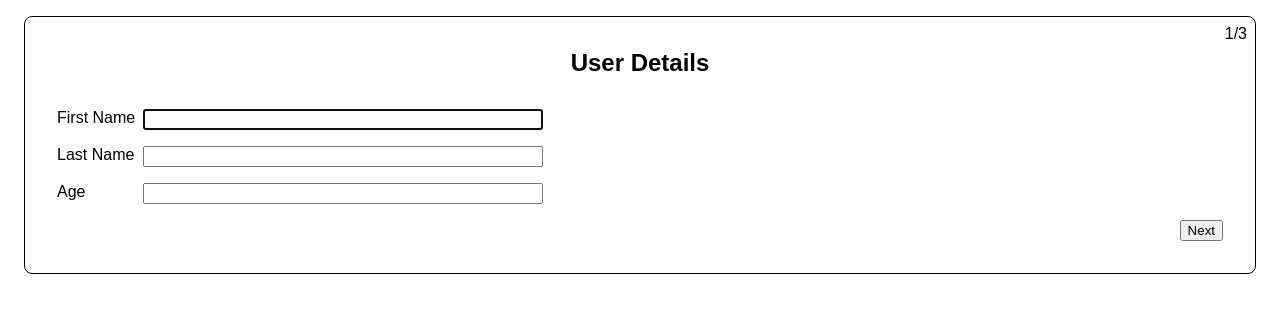
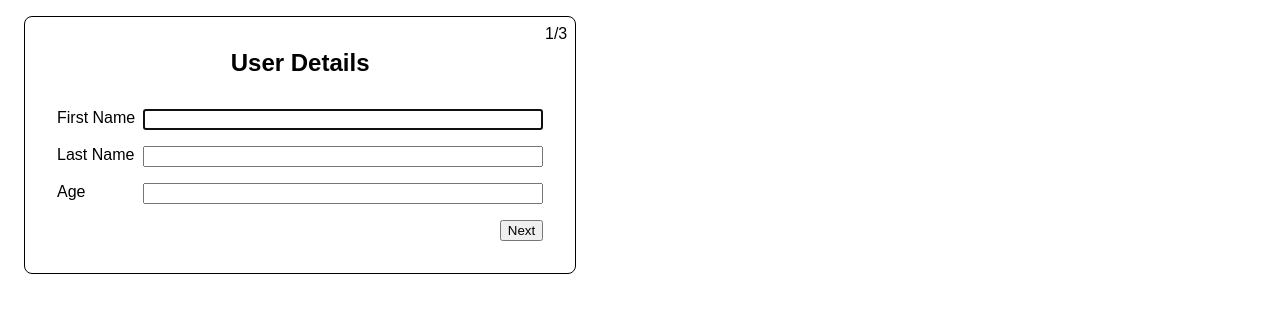
Before and after one commit to KausaChangs/react-multistep-form, a React (Vite) app: page / in a window 1280 px wide. Shown: the top 312 px of the page. Built offline with nearby package versions, Linux system fonts and the light colour scheme.

Commit message:
fixed the css so that the view does'nt look so wide

```diff
--- a/src/App.tsx
+++ b/src/App.tsx
@@ -46,7 +46,7 @@ function App() {
   function onSubmit(e: FormEvent) {
     e.preventDefault();
     if (!isLastStep) return next();
-    alert("Successfull form submission");
+    alert("Successfull form submission"); // post or fetch request to an API would go here
   }
   return (
     <div
@@ -58,6 +58,7 @@ function App() {
         margin: "1rem",
         borderRadius: ".5rem",
         fontFamily: "Arial",
+        maxWidth: "max-content",
       }}
     >
       <form onSubmit={onSubmit}>
```
